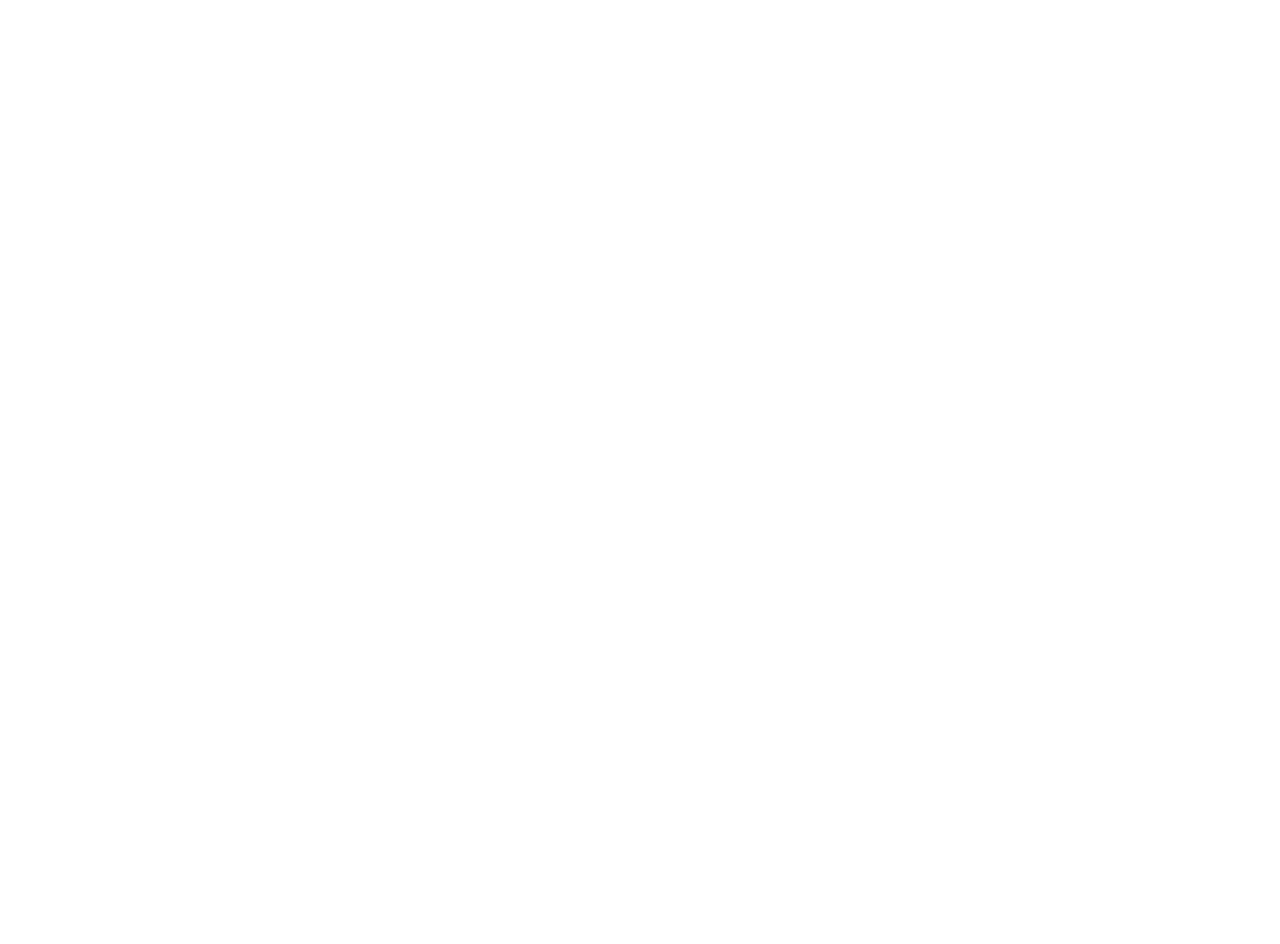
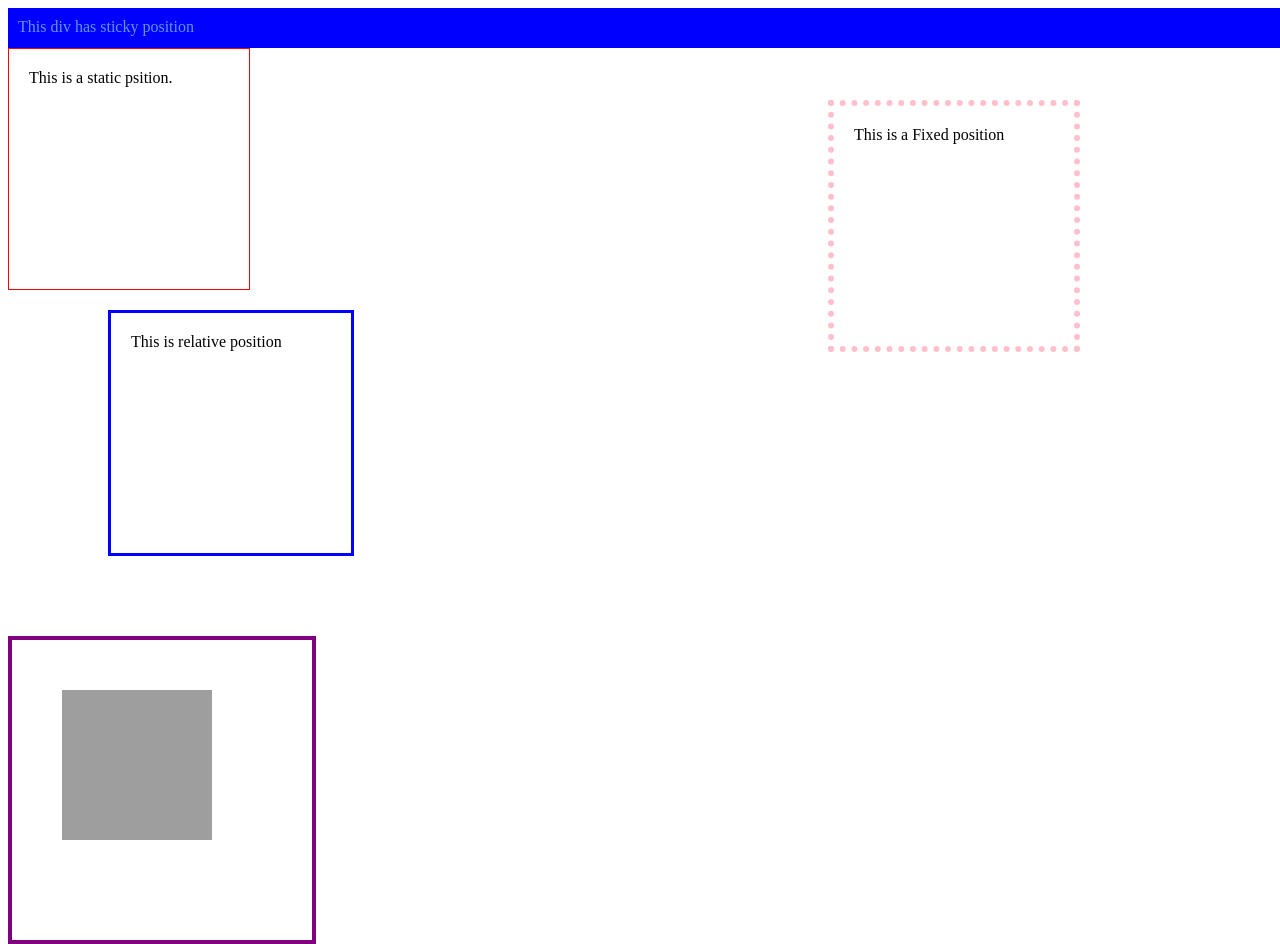
Before and after one commit to anndiiii/day14, a plain HTML site: page index.html in a window 1280 px wide. Before the commit the page ends 800 px from the top, so only its background shows below. Drawn offline with Linux system fonts and the light colour scheme; grey boxes are pictures that could not be loaded.

Commit message:
div dha nav bar

```diff
--- a/css/style.css
+++ b/css/style.css
@@ -0,0 +1,75 @@
+ div#static{
+    position: static;
+    border: 1px solid red;
+    width: 200px;
+    height: 200px;
+    padding: 20px;
+    left: 30px;
+ }
+  div#relative{
+    position: relative;
+    border: 3px solid blue;
+    width: 200px;
+    height: 200px;
+    padding: 20px;
+    left: 100px;
+    top: 20px;
+}
+ div#fixed{
+    position:fixed ;
+    border: 6px dotted pink;
+    width: 200px;
+    height: 200px;
+    padding: 20px;
+    right: 200px;
+    top: 100px;
+}
+div#prind{
+    position: relative;
+    width:300px;
+    height: 300px;
+    border:4px solid purple;
+    top:100px;
+
+}
+div#djali{
+    position: absolute;
+    width:150px ;
+    height: 150px;
+    background-color: blueviolet;
+    color: white;
+    left: 50px;
+    top: 50px;
+}
+div#djali img{
+    width: 150px;
+    height: 150px;
+}
+div#sticky{
+    position: sticky;
+    width: 100%;
+    height: 20px;
+    background-color: chartreusel;
+    color: cornflowerblue;
+    top: 0;
+    background-color : blue;
+    padding: 10px;
+}
+ul{
+    list-style-type:none ;
+    margin: 0;
+    padding: 0;
+    background-color: palevioletred;
+    overflow:hidden;
+    }
+li{
+    float:left;
+}
+li a{
+    text-decoration: none;
+    color: black;
+    padding: 10px;
+}
+li a:hover{
+    background-color: blueviolet;
+}
--- a/index.html
+++ b/index.html
@@ -9,5 +9,30 @@
 </head>
 <body>
 
+    <!--Positions-->
+
+
+    <div id="sticky">
+        This div has sticky position
+    </div>
+
+    <div id="static">
+        This is a static psition.
+    </div>
+
+    <div id="relative">
+        This is relative position
+    </div>
+
+    <div id="fixed">
+        This is a Fixed position
+    </div>
+
+    <div id="prind">
+        <div id ="djali">
+            <img src="https://encrypted-tbn0.gstatic.com/images?q=tbn:ANd9GcRQ1FKnzu_yfw_JP4p11onn5su-IICRzvblLQ&s
+            ">
+        </div>
+    </div>
 </body>
 </html>
```
Also changed, not shown: about.html (added, +18 -0 lines), contact.html (added, +19 -0 lines), navigation.html (added, +19 -0 lines), support.html (added, +19 -0 lines), image/trepqa.jfif (added).
